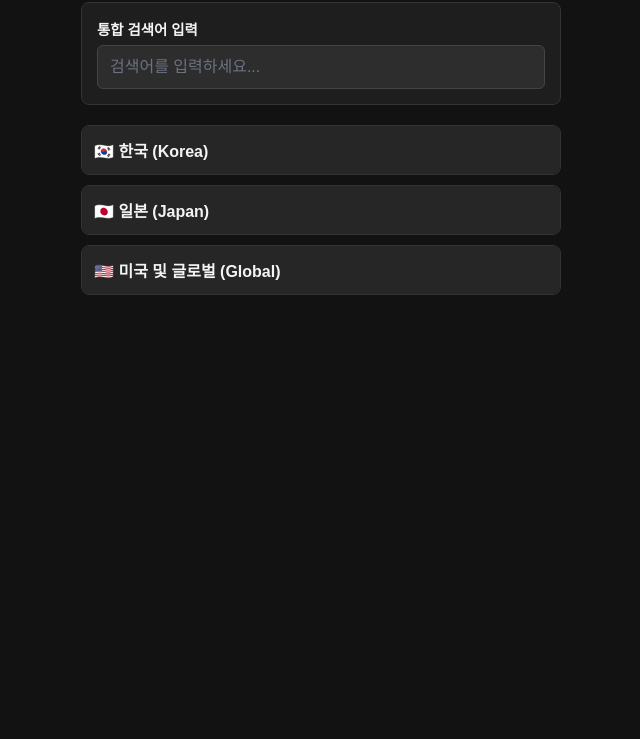
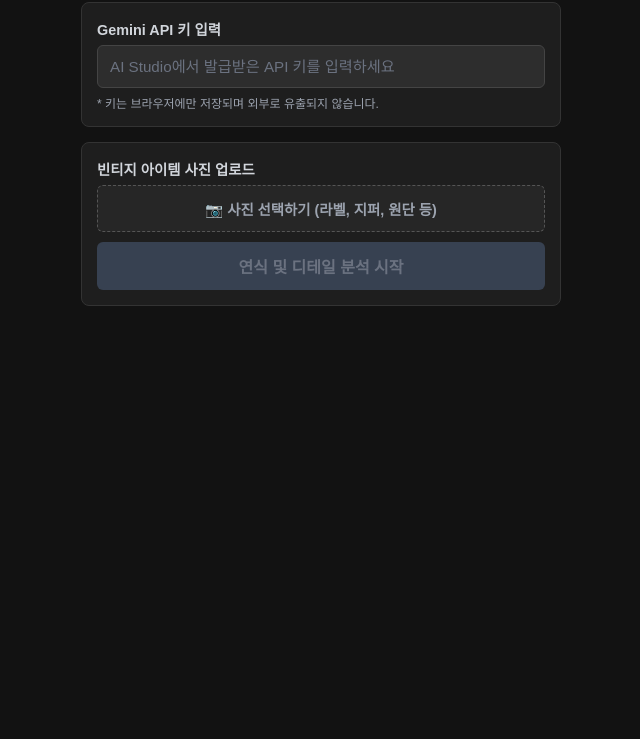
Before and after one commit to skekddu2-maker/janmullabi, a plain HTML site: page index.html in a window 1280 px wide. Shown: the part 61-800 px from the top of the page, without its empty margins (319-959 px from the left). Drawn offline with Linux system fonts and the light colour scheme.

Commit message:
Update index.html

```diff
--- a/index.html
+++ b/index.html
@@ -3,7 +3,7 @@
 <head>
     <meta charset="UTF-8">
     <meta name="viewport" content="width=device-width, initial-scale=1.0">
-    <title>검색쟁이 (Multi-Platform Searcher)</title>
+    <title>솔이의 빈티지 연식 판별기 (Vintage Era Identifier)</title>
     <style>
         * { box-sizing: border-box; margin: 0; padding: 0; }
         body {
@@ -24,172 +24,203 @@
             font-size: 1.2rem;
             margin-bottom: 15px;
             color: #f3f4f6;
+            text-align: center;
         }
-        .search-box {
+        .card {
             background-color: #1e1e1e;
             padding: 15px;
             border-radius: 8px;
-            margin-bottom: 20px;
+            margin-bottom: 15px;
             border: 1px solid #333;
         }
-        input {
+        label {
+            font-size: 0.9rem;
+            font-weight: bold;
+            display: block;
+            margin-bottom: 6px;
+            color: #d1d5db;
+        }
+        input, textarea {
             width: 100%;
             padding: 12px;
-            font-size: 1rem;
+            font-size: 0.95rem;
             background-color: #2d2d2d;
             border: 1px solid #444;
             color: #f3f4f6;
             border-radius: 6px;
             outline: none;
+            margin-bottom: 10px;
         }
-        input::placeholder { color: #6b7280; }
+        input::placeholder, textarea::placeholder { color: #6b7280; }
 
-        .country-section {
-            background-color: #1e1e1e;
-            border: 1px solid #333;
-            border-radius: 8px;
-            margin-bottom: 10px;
-            overflow: hidden;
-        }
-        .country-btn {
-            width: 100%;
-            background-color: #262626;
-            color: #f3f4f6;
-            padding: 12px;
-            text-align: left;
-            font-size: 1rem;
-            font-weight: bold;
-            border: none;
-            cursor: pointer;
-            outline: none;
-        }
-        .country-btn:hover { background-color: #383838; }
-
-        .platforms {
-            padding: 10px 12px;
-            display: none;
-        }
-        .platforms.active { display: block; }
-
-        .category-title {
-            font-size: 0.85rem;
-            color: #9ca3af;
-            margin: 8px 0 4px 0;
-            font-weight: bold;
-        }
-        .platform-btn {
+        .file-upload-label {
             display: block;
             width: 100%;
-            padding: 10px;
-            margin: 5px 0;
+            padding: 12px;
+            background-color: #262626;
+            border: 1px dashed #555;
+            text-align: center;
+            border-radius: 6px;
+            cursor: pointer;
+            font-weight: bold;
+            color: #9ca3af;
+            margin-bottom: 10px;
+        }
+        .file-upload-label:hover { background-color: #333; color: #fff; }
+        input[type="file"] { display: none; }
+
+        .preview-container {
+            width: 100%;
+            max-height: 250px;
+            overflow: hidden;
+            border-radius: 6px;
+            margin-bottom: 10px;
+            display: none;
+            text-align: center;
+            background: #000;
+        }
+        .preview-container img {
+            max-width: 100%;
+            max-height: 250px;
+            object-fit: contain;
+        }
+
+        .action-btn {
+            display: block;
+            width: 100%;
+            padding: 12px;
+            background-color: #059669;
             color: white;
             font-weight: bold;
             text-align: center;
             border: none;
             border-radius: 6px;
             cursor: pointer;
-            text-decoration: none;
+            font-size: 1rem;
+        }
+        .action-btn:hover { background-color: #047857; }
+        .action-btn:disabled { background-color: #374151; color: #6b7280; cursor: not-allowed; }
+
+        .result-box {
+            background-color: #1e1e1e;
+            border: 1px solid #333;
+            border-radius: 8px;
+            padding: 15px;
+            margin-top: 15px;
+            white-space: pre-wrap;
             font-size: 0.9rem;
+            line-height: 1.5;
+            display: none;
         }
-        .platform-btn:hover { opacity: 0.9; }
     </style>
 </head>
 <body>
 
 <div class="container">
-    <h1>🔍 검색쟁이 (Multi-Platform Searcher)</h1>
+    <h1>🧥 솔이의 빈티지 연식 판별기</h1>
 
-    <div class="search-box">
-        <label style="font-size: 0.9rem; font-weight: bold; display: block; margin-bottom: 6px;">통합 검색어 입력</label>
-        <input type="text" id="searchInput" placeholder="검색어를 입력하세요...">
+    <div class="card">
+        <label>Gemini API 키 입력</label>
+        <input type="password" id="apiKeyInput" placeholder="AI Studio에서 발급받은 API 키를 입력하세요">
+        <p style="font-size: 0.75rem; color: #9ca3af; margin-top: -4px;">* 키는 브라우저에만 저장되며 외부로 유출되지 않습니다.</p>
     </div>
 
-    <div id="menuContainer"></div>
+    <div class="card">
+        <label>빈티지 아이템 사진 업로드</label>
+        <label class="file-upload-label" for="fileInput">📷 사진 선택하기 (라벨, 지퍼, 원단 등)</label>
+        <input type="file" id="fileInput" accept="image/*">
+
+        <div class="preview-container" id="previewBox">
+            <img id="imagePreview" src="" alt="미리보기">
+        </div>
+
+        <button class="action-btn" id="analyzeBtn" onclick="analyzeImage()" disabled>연식 및 디테일 분석 시작</button>
+    </div>
+
+    <div class="result-box" id="resultBox"></div>
 </div>
 
 <script>
-    const platformData = {
-        "🇰🇷 한국 (Korea)": {
-            "🔍 검색엔진": [
-                { name: "네이버 통합검색", getUrl: q => "https://search.naver.com/search.naver?query=" + encodeURIComponent(q), color: "#059669" },
-                { name: "다음 통합검색", getUrl: q => "https://search.daum.net/search?w=tot&q=" + encodeURIComponent(q), color: "#D97706" }
-            ],
-            "🛒 중고 플랫폼": [
-                { name: "번개장터", getUrl: q => "https://m.bunjang.co.kr/search/products?q=" + encodeURIComponent(q), color: "#DC2626" },
-                { name: "당근마켓", getUrl: q => "https://www.daangn.com/search/" + encodeURIComponent(q), color: "#FF6F0F" },
-                { name: "후르츠패밀리", getUrl: q => "https://fruitsfamily.com/search/" + encodeURIComponent(q) + "?sort=RELEVANCE", color: "#6366F1" }
-            ]
-        },
-        "🇯🇵 일본 (Japan)": {
-            "🔍 검색엔진": [
-                { name: "야후 재팬 (Yahoo!)", getUrl: q => "https://search.yahoo.co.jp/search?p=" + encodeURIComponent(q), color: "#7C3AED" }
-            ],
-            "🛒 중고 플랫폼": [
-                { name: "메루카리 (Mercari)", getUrl: q => "https://jp.mercari.com/search?keyword=" + encodeURIComponent(q), color: "#E11D48" },
-                { name: "야후 옥션 (Yahoo Auction)", getUrl: q => "https://auctions.yahoo.co.jp/search/search?p=" + encodeURIComponent(q).replace(/%20/g, '+') + "&s1=cb0", color: "#EA580C" }
-            ]
-        },
-        "🇺🇸 미국 및 글로벌 (Global)": {
-            "🔍 검색엔진": [
-                { name: "구글 (Google)", getUrl: q => "https://www.google.com/search?q=" + encodeURIComponent(q), color: "#2563EB" }
-            ],
-            "🛒 중고 & 빈티지 플랫폼": [
-                { name: "이베이 (eBay)", getUrl: q => "https://www.ebay.com/sch/i.html?_nkw=" + encodeURIComponent(q).replace(/%20/g, '+') + "&_sop=15", color: "#1D4ED8" },
-                { name: "페이스북 마켓플레이스", getUrl: q => "https://www.facebook.com/marketplace/search/?query=" + encodeURIComponent(q), color: "#1E40AF" },
-                { name: "빈티드 (Vinted)", getUrl: q => "https://www.vinted.fr/catalog?search_text=" + encodeURIComponent(q), color: "#0D9488" },
-                { name: "포시마크 (Poshmark)", getUrl: q => "https://poshmark.com/search?query=" + encodeURIComponent(q), color: "#BE185D" },
-                { name: "그레일드 (Grailed)", getUrl: q => "https://www.grailed.com/shop?query=" + encodeURIComponent(q), color: "#4B5563" },
-                { name: "디팝 (Depop)", getUrl: q => "https://www.depop.com/search/?q=" + encodeURIComponent(q), color: "#EF4444" },
-                { name: "베스티에르 콜렉티브", getUrl: q => "https://www.vestiairecollective.com/search/?q=" + encodeURIComponent(q), color: "#374151" }
-            ]
-        }
+    let base64Image = null;
+    let mimeType = null;
+
+    const fileInput = document.getElementById('fileInput');
+    const previewBox = document.getElementById('previewBox');
+    const imagePreview = document.getElementById('imagePreview');
+    const analyzeBtn = document.getElementById('analyzeBtn');
+
+    fileInput.onchange = (e) => {
+        const file = e.target.files[0];
+        if (!file) return;
+
+        mimeType = file.type;
+        const reader = new FileReader();
+        reader.onload = (uploadEvent) => {
+            base64Image = uploadEvent.target.result.split(',')[1];
+            imagePreview.src = uploadEvent.target.result;
+            previewBox.style.display = 'block';
+            checkReady();
+        };
+        reader.readAsDataURL(file);
     };
 
-    const container = document.getElementById('menuContainer');
+    document.getElementById('apiKeyInput').oninput = checkReady;
 
-    for (const [country, categories] of Object.entries(platformData)) {
-        const section = document.createElement('div');
-        section.className = 'country-section';
+    function checkReady() {
+        const apiKey = document.getElementById('apiKeyInput').value.trim();
+        if (apiKey && base64Image) {
+            analyzeBtn.disabled = false;
+        } else {
+            analyzeBtn.disabled = true;
+        }
+    }
 
-        const btn = document.createElement('button');
-        btn.className = 'country-btn';
-        btn.innerText = country;
+    async function analyzeImage() {
+        const apiKey = document.getElementById('apiKeyInput').value.trim();
+        const resultBox = document.getElementById('resultBox');
 
-        const content = document.createElement('div');
-        content.className = 'platforms';
+        if (!apiKey || !base64Image) return;
 
-        btn.onclick = () => {
-            content.classList.toggle('active');
-        };
+        analyzeBtn.disabled = true;
+        analyzeBtn.innerText = "분석 중입니다... 🧐";
+        resultBox.style.display = 'block';
+        resultBox.innerText = "사진의 라벨, 하드웨어, 원단 디테일을 꼼꼼히 분석하는 중입니다. 잠시만 기다려주세요!";
 
-        for (const [catName, items] of Object.entries(categories)) {
-            const catTitle = document.createElement('div');
-            catTitle.className = 'category-title';
-            catTitle.innerText = catName;
-            content.appendChild(catTitle);
+        const promptText = "당신은 세계적인 빈티지 의류 및 밀리터리 기어, 빈티지 시계/안경 전문가입니다. 업로드된 사진을 면밀히 분석해주세요. 다음 항목들을 포함하여 상세히 설명해주세요:\n1. 예상 연식 (또는 제작 시기)\n2. 브랜드, 모델명 또는 출처 (군복, 복각 브랜드 등)\n3. 핵심 디테일 분석 (라벨 폰트, 지퍼 종류(TALON, RAPID 등), 스냅 버튼, 원단 직조감(HBT 등), 스티치 색상 등 근거가 되는 특징)\n4. 기타 흥미로운 빈티지적 가치나 특징";
 
-            items.forEach(item => {
-                const a = document.createElement('a');
-                a.className = 'platform-btn';
-                a.innerText = item.name;
-                a.style.backgroundColor = item.color;
-                a.href = "#";
-                a.onclick = (e) => {
-                    e.preventDefault();
-                    const keyword = document.getElementById('searchInput').value.trim();
-                    if (!keyword) {
-                        alert("검색어를 먼저 입력해주세요!");
-                        return;
-                    }
-                    window.open(item.getUrl(keyword), '_blank');
-                };
-                content.appendChild(a);
+        try {
+            const response = await fetch(`https://generativelanguage.googleapis.com/v1beta/models/gemini-2.5-flash:generateContent?key=${apiKey}`, {
+                method: 'POST',
+                headers: { 'Content-Type': 'application/json' },
+                body: JSON.stringify({
+                    contents: [{
+                        parts: [
+                            { text: promptText },
+                            {
+                                inline_data: {
+                                    mime_type: mimeType,
+                                    data: base64Image
+                                }
+                            }
+                        ]
+                    }]
+                })
             });
+
+            const data = await response.json();
+
+            if (data.error) {
+                resultBox.innerText = "에러 발생: " + data.error.message;
+            } else {
+                const text = data.candidates[0].content.parts[0].text;
+                resultBox.innerText = text;
+            }
+        } catch (err) {
+            resultBox.innerText = "통신 중 오류가 발생했습니다: " + err.message;
+        } finally {
+            analyzeBtn.disabled = false;
+            analyzeBtn.innerText = "연식 및 디테일 분석 시작";
         }
-
-        section.appendChild(btn);
-        section.appendChild(content);
-        container.appendChild(section);
     }
 </script>
 
```
